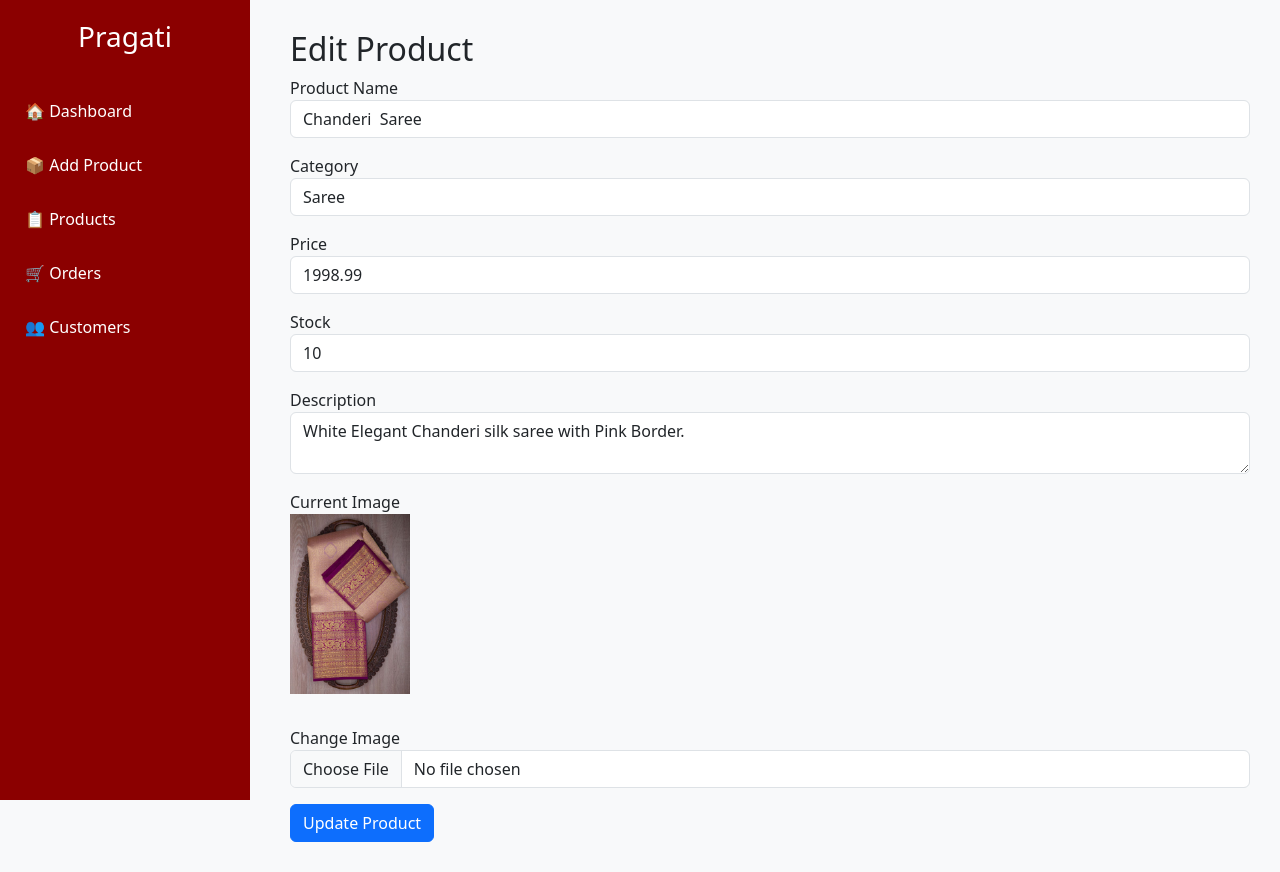
After one commit to prerna0003/Pragati_Enterprises, a Flask app: page /admin/edit-product/1 in a window 1280 px wide. The commit adds this page. Run offline with Flask 3, Linux system fonts and the light colour scheme; data comes from the database, SQL or seed files in the repository; both versions use the stored data as it was after the commit.

Commit message:
Added edit product functionality

```diff
--- a/app.py
+++ b/app.py
@@ -89,5 +89,40 @@ def delete_product(id):
 
     return redirect(url_for("products"))
 
+@app.route("/admin/edit-product/<int:id>", methods=["GET", "POST"])
+def edit_product(id):
+
+    product = Product.query.get_or_404(id)
+
+    if request.method == "POST":
+
+        product.name = request.form["name"]
+        product.category = request.form["category"]
+        product.price = float(request.form["price"])
+        product.stock = int(request.form["stock"])
+        product.description = request.form["description"]
+
+        image = request.files["image"]
+
+        if image and image.filename != "":
+            # Delete old image
+            if product.image:
+                old_path = os.path.join(app.config["UPLOAD_FOLDER"], product.image)
+                if os.path.exists(old_path):
+                    os.remove(old_path)
+
+            filename = secure_filename(image.filename)
+            image.save(os.path.join(app.config["UPLOAD_FOLDER"], filename))
+            product.image = filename
+
+        db.session.commit()
+
+        return redirect(url_for("products"))
+
+    return render_template(
+        "admin/edit_product.html",
+        product=product
+    )
+
 if __name__ == "__main__":
     app.run(debug=True)
--- /dev/null
+++ b/templates/admin/edit_product.html
@@ -0,0 +1,84 @@
+{% extends "admin/base_admin.html" %}
+
+{% block title %}
+Edit Product
+{% endblock %}
+
+{% block content %}
+
+<h2>Edit Product</h2>
+
+<form method="POST" enctype="multipart/form-data">
+
+    <div class="mb-3">
+        <label>Product Name</label>
+        <input class="form-control"
+               name="name"
+               value="{{ product.name }}"
+               required>
+    </div>
+
+    <div class="mb-3">
+        <label>Category</label>
+        <input class="form-control"
+               name="category"
+               value="{{ product.category }}"
+               required>
+    </div>
+
+    <div class="mb-3">
+        <label>Price</label>
+        <input class="form-control"
+               type="number"
+               step="0.01"
+               name="price"
+               value="{{ product.price }}"
+               required>
+    </div>
+
+    <div class="mb-3">
+        <label>Stock</label>
+        <input class="form-control"
+               type="number"
+               name="stock"
+               value="{{ product.stock }}"
+               required>
+    </div>
+
+    <div class="mb-3">
+        <label>Description</label>
+        <textarea class="form-control"
+                  name="description">{{ product.description }}</textarea>
+    </div>
+
+    <div class="mb-3">
+
+        <label>Current Image</label><br>
+
+        {% if product.image %}
+            <img src="{{ url_for('static', filename='uploads/' + product.image) }}"
+                 width="120"
+                 class="mb-3">
+        {% else %}
+            No Image
+        {% endif %}
+
+    </div>
+
+    <div class="mb-3">
+
+        <label>Change Image</label>
+
+        <input class="form-control"
+               type="file"
+               name="image">
+
+    </div>
+
+    <button class="btn btn-primary">
+        Update Product
+    </button>
+
+</form>
+
+{% endblock %}
```
Also changed, not shown: templates/admin/products.html (+4 -3 lines), pragati.db.
